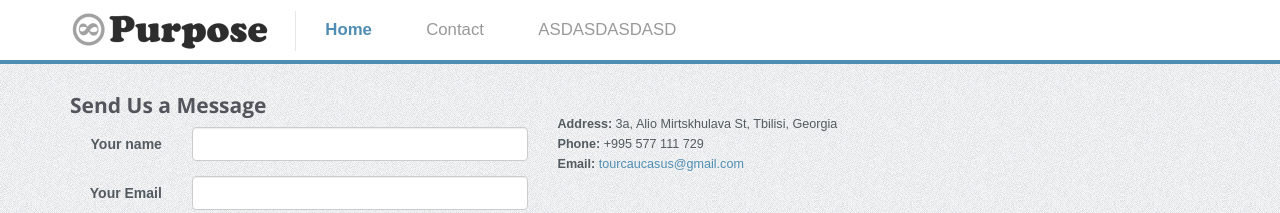
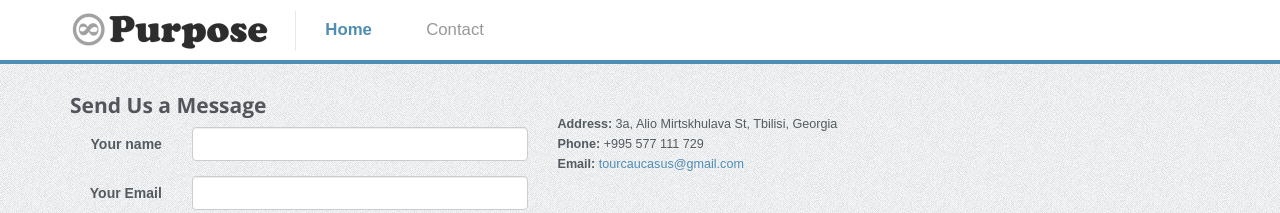
Before and after one commit to tourcaucasus/jeeptour, a Jekyll site: the page built from contact/index.html, in a window 1280 px wide. Shown: the top 213 px of the page. Built offline with Jekyll 4.4.1, drawn with Linux system fonts in a browser that asks for light colours; nearby versions of some CDN libraries; a script that is not in the unit is left out; a file with an impossible date is left out.

Commit message:
Test backup

```diff
--- a/_includes/header.html
+++ b/_includes/header.html
@@ -28,10 +28,6 @@
           </li>
         {% endif %}
 
-        <li>
-            <a href="#">ASDASDASDASD</a>
-          </li>
-
         {% for page in site.pages %}
           {% if page.title %}
             <li>
```
